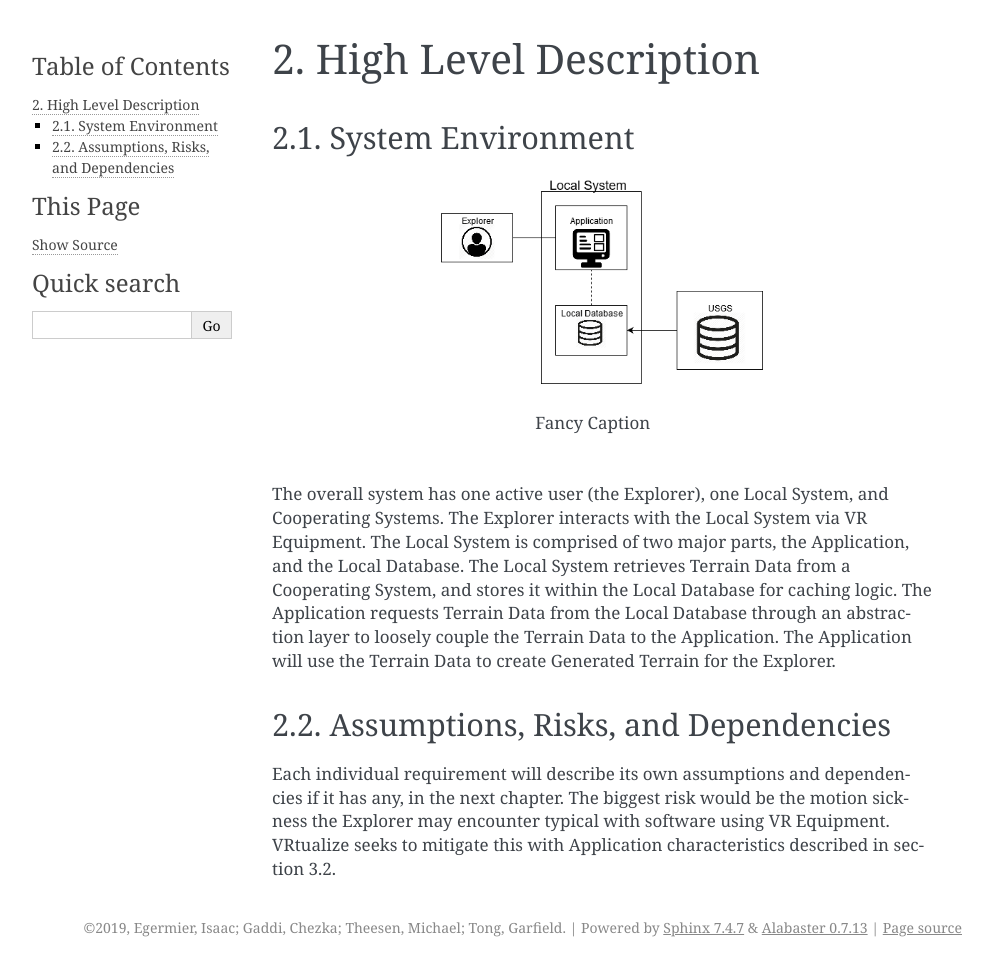
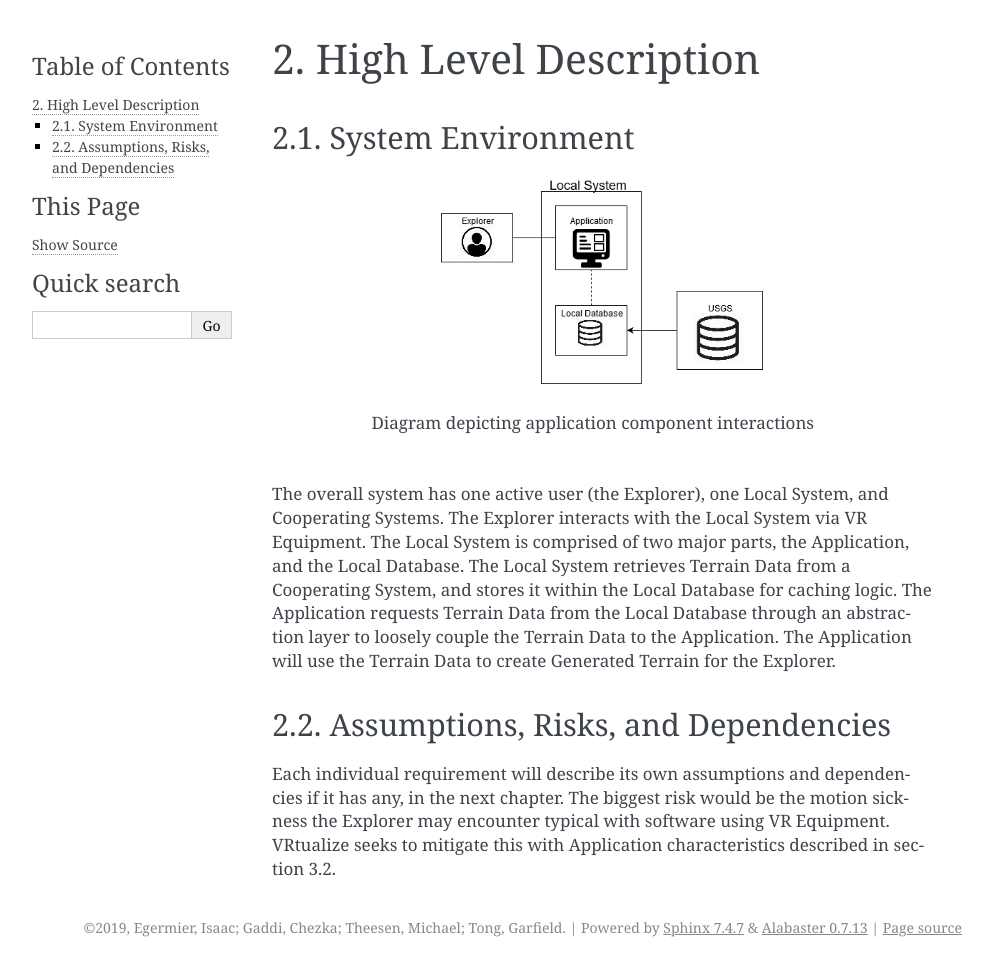
Before and after one commit to VRtualize/VRtualize-Pangeo, a Sphinx documentation site: the page built from Documentation/SRS/source/description.rst, in a window 1280 px wide. Shown: the whole page, without its empty margins (148-1141 px from the left). Built offline with Sphinx 7.4.7, drawn with Linux system fonts in a browser that asks for light colours.

Commit message:
Updating SRS diagram captions

```diff
--- a/Documentation/SRS/source/description.rst
+++ b/Documentation/SRS/source/description.rst
@@ -7,7 +7,7 @@ System Environment
 .. figure:: _static/images/Local_System.png
    :width: 50%
 
-   Fancy Caption
+   Diagram depicting application component interactions
 
 The overall system has one active user (the Explorer), one Local System, and Cooperating Systems. The Explorer interacts with the Local System via VR Equipment. The Local System is comprised of two major parts, the Application, and the Local Database. The Local System retrieves Terrain Data from a Cooperating System, and stores it within the Local Database for caching logic. The Application requests Terrain Data from the Local Database through an abstraction layer to loosely couple the Terrain Data to the Application. The Application will use the Terrain Data to create Generated Terrain for the Explorer.
 
```
